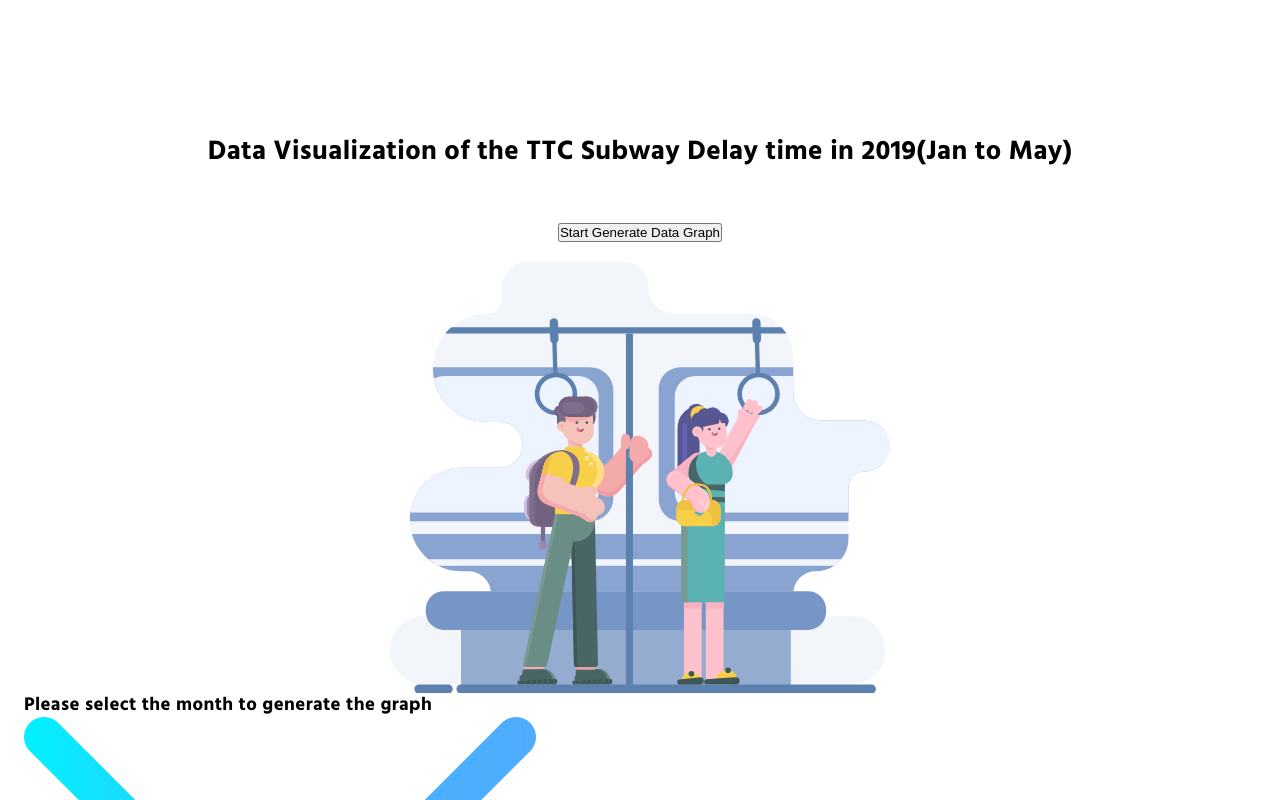
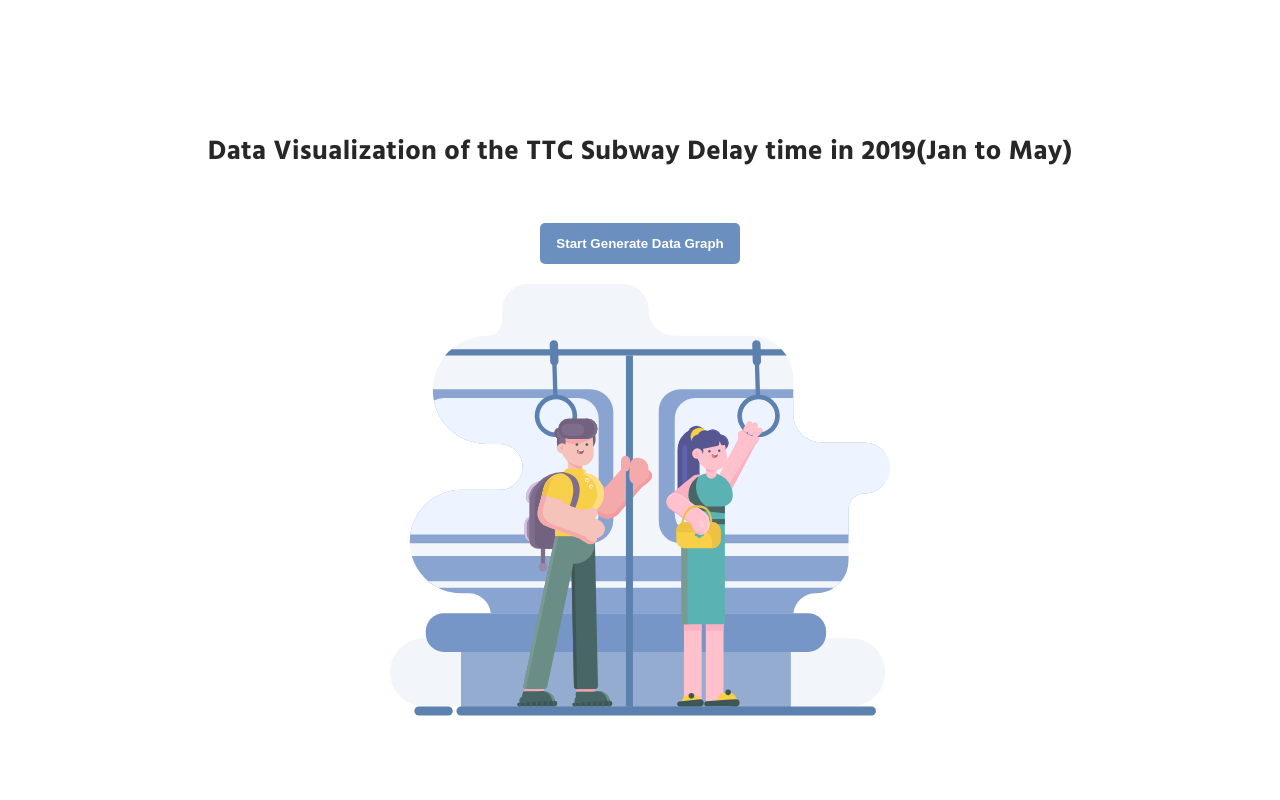
Before and after one commit to Leah-Zhou/TTC-Subway-Time-Delay-Data-Visualization, a plain HTML site: page index.html in a window 1280 px wide. Shown: the top 800 px of the page. Drawn offline with nearby package versions, Linux system fonts and the light colour scheme.

Commit message:
change-link

```diff
--- a/css/_btn.css
+++ b/css/_btn.css
@@ -1,4 +1,3 @@
-@import 'css/_global.css';
 
 .all-btn{
   display: none;
--- a/css/_form.css
+++ b/css/_form.css
@@ -1,4 +1,4 @@
-@import 'css/_global.css';
+
 
 .form{
   display: -ms-grid;
--- a/css/_global.css
+++ /dev/null
@@ -1,10 +0,0 @@
-:root{
-  --fontColor:#272727;
-  --lightBlack:smokewhite;
-  --secondary:#6B90BF;
-  --darkSecondary:##2D3073;
-  --iconColor:#F2BD1D;
-  /* --secondary:#821b9e; */
-  --sectionGap:1.5em;
-  --radius:5px;
-}
--- a/css/_graph.css
+++ b/css/_graph.css
@@ -1,4 +1,4 @@
-@import 'css/_global.css';
+/* @import './css/_global.css'; */
 
 
 .graph-section{
--- a/css/index.css
+++ b/css/index.css
@@ -1,7 +1,12 @@
-@import 'css/_btn.css';
-@import 'css/_form.css';
-@import 'css/_graph.css';
-
+:root{
+  --fontColor:#272727;
+  --lightBlack:smokewhite;
+  --secondary:#6B90BF;
+  --darkSecondary:##2D3073;
+  --iconColor:#F2BD1D;
+  --sectionGap:1.5em;
+  --radius:5px;
+}
 *{
   -webkit-box-sizing: border-box;
           box-sizing: border-box;
@@ -16,8 +21,6 @@
   margin:1em 1.5em;
   line-height: 1.25;
   letter-spacing: 0.4px;
-  /* display: flex;
-  flex-flow: row nowrap; */
 }
 .header{
   margin-top:10vh;
--- a/index.html
+++ b/index.html
@@ -5,8 +5,10 @@
   <meta name="viewport" content="width=device-width, initial-scale=1.0">
   <meta http-equiv="X-UA-Compatible" content="ie=edge">
   <link rel="stylesheet" href="css\index.css">
-  <link rel="preconnect" href="https://fonts.googleapis.com">
-<link rel="preconnect" href="https://fonts.gstatic.com" crossorigin>
+  <link rel="stylesheet" href="css\_graph.css">
+  <link rel="stylesheet" href="css\_form.css">
+  <link rel="stylesheet" href="css\_btn.css">
+
 <link href="https://fonts.googleapis.com/css2?family=Hind+Siliguri:wght@300;400;500;600;700&display=swap" rel="stylesheet">
   <title>Data Visualization of the TTC Subway Delay time in first half year of 2019</title>
 </head>
--- a/js/index.js
+++ b/js/index.js
@@ -103,7 +103,7 @@
 
    const yScale= d3.axisLeft()
                   .scale(yAxis)
-                   .ticks(10)
+                   .ticks(5)
 
 
     canvas.append(`g`)
```
